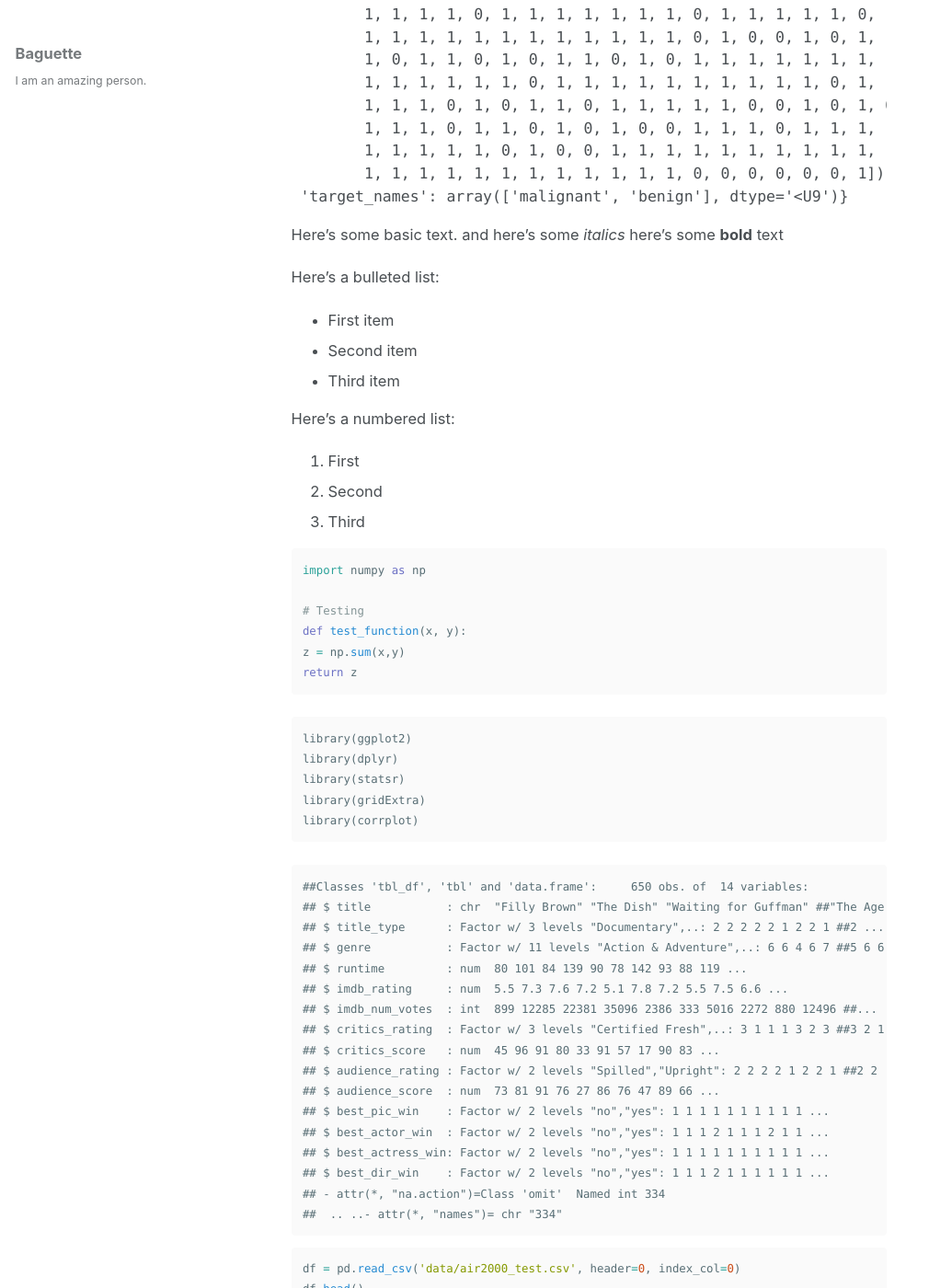
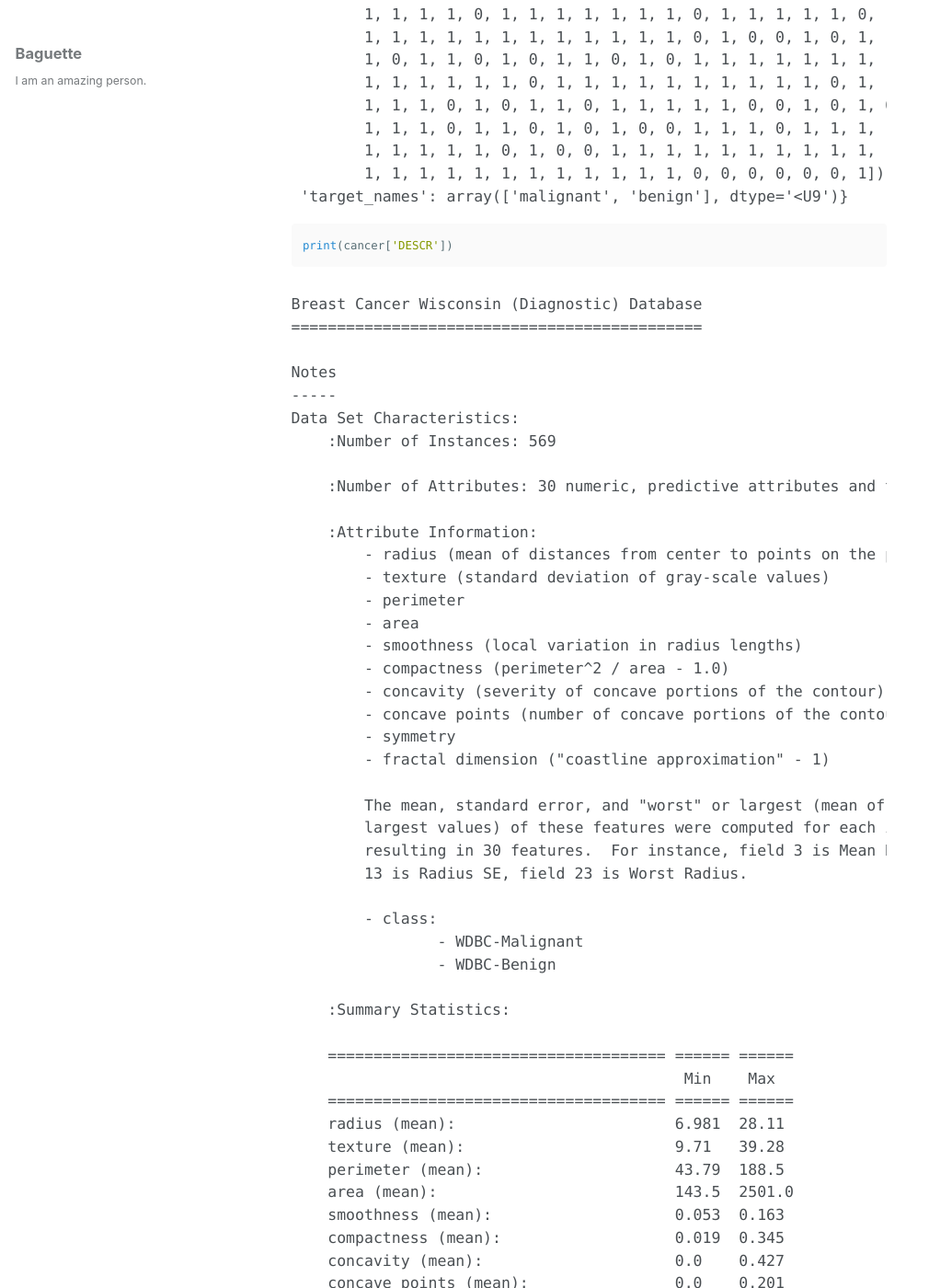
Before and after one commit to baguettexci/baguettexci.gituhb.io, a Jekyll site: the page built from _posts/2018-10-14-Project.md, in a window 1280 px wide and 1400 px high, scrolled down 4671 px. Shown: the whole window at 92% size, without its empty margins (0-1010 px from the left). Built offline with Jekyll 4.4.1, drawn with Linux system fonts in a browser that asks for light colours; nearby versions of some CDN libraries; some of the changed text lies outside the part shown.

Commit message:
Update 2018-10-14-Project.md

````diff
--- a/_posts/2018-10-14-Project.md
+++ b/_posts/2018-10-14-Project.md
@@ -194,6 +194,132 @@ References
         1, 1, 1, 1, 1, 0, 1, 0, 0, 1, 1, 1, 1, 1, 1, 1, 1, 1, 1, 1, 1, 1,
         1, 1, 1, 1, 1, 1, 1, 1, 1, 1, 1, 1, 0, 0, 0, 0, 0, 0, 1]),
  &#39;target_names&#39;: array([&#39;malignant&#39;, &#39;benign&#39;], dtype=&#39;&lt;U9&#39;)}</pre>
+</div>
+
+
+```python
+print(cancer['DESCR'])
+```
+<div class="output_subarea output_stream output_stdout output_text" style="overflow-y:scroll;">
+<pre>Breast Cancer Wisconsin (Diagnostic) Database
+=============================================
+
+Notes
+-----
+Data Set Characteristics:
+    :Number of Instances: 569
+
+    :Number of Attributes: 30 numeric, predictive attributes and the class
+
+    :Attribute Information:
+        - radius (mean of distances from center to points on the perimeter)
+        - texture (standard deviation of gray-scale values)
+        - perimeter
+        - area
+        - smoothness (local variation in radius lengths)
+        - compactness (perimeter^2 / area - 1.0)
+        - concavity (severity of concave portions of the contour)
+        - concave points (number of concave portions of the contour)
+        - symmetry
+        - fractal dimension (&#34;coastline approximation&#34; - 1)
+
+        The mean, standard error, and &#34;worst&#34; or largest (mean of the three
+        largest values) of these features were computed for each image,
+        resulting in 30 features.  For instance, field 3 is Mean Radius, field
+        13 is Radius SE, field 23 is Worst Radius.
+
+        - class:
+                - WDBC-Malignant
+                - WDBC-Benign
+
+    :Summary Statistics:
+
+    ===================================== ====== ======
+                                           Min    Max
+    ===================================== ====== ======
+    radius (mean):                        6.981  28.11
+    texture (mean):                       9.71   39.28
+    perimeter (mean):                     43.79  188.5
+    area (mean):                          143.5  2501.0
+    smoothness (mean):                    0.053  0.163
+    compactness (mean):                   0.019  0.345
+    concavity (mean):                     0.0    0.427
+    concave points (mean):                0.0    0.201
+    symmetry (mean):                      0.106  0.304
+    fractal dimension (mean):             0.05   0.097
+    radius (standard error):              0.112  2.873
+    texture (standard error):             0.36   4.885
+    perimeter (standard error):           0.757  21.98
+    area (standard error):                6.802  542.2
+    smoothness (standard error):          0.002  0.031
+    compactness (standard error):         0.002  0.135
+    concavity (standard error):           0.0    0.396
+    concave points (standard error):      0.0    0.053
+    symmetry (standard error):            0.008  0.079
+    fractal dimension (standard error):   0.001  0.03
+    radius (worst):                       7.93   36.04
+    texture (worst):                      12.02  49.54
+    perimeter (worst):                    50.41  251.2
+    area (worst):                         185.2  4254.0
+    smoothness (worst):                   0.071  0.223
+    compactness (worst):                  0.027  1.058
+    concavity (worst):                    0.0    1.252
+    concave points (worst):               0.0    0.291
+    symmetry (worst):                     0.156  0.664
+    fractal dimension (worst):            0.055  0.208
+    ===================================== ====== ======
+
+    :Missing Attribute Values: None
+
+    :Class Distribution: 212 - Malignant, 357 - Benign
+
+    :Creator:  Dr. William H. Wolberg, W. Nick Street, Olvi L. Mangasarian
+
+    :Donor: Nick Street
+
+    :Date: November, 1995
+
+This is a copy of UCI ML Breast Cancer Wisconsin (Diagnostic) datasets.
+https://goo.gl/U2Uwz2
+
+Features are computed from a digitized image of a fine needle
+aspirate (FNA) of a breast mass.  They describe
+characteristics of the cell nuclei present in the image.
+
+Separating plane described above was obtained using
+Multisurface Method-Tree (MSM-T) [K. P. Bennett, &#34;Decision Tree
+Construction Via Linear Programming.&#34; Proceedings of the 4th
+Midwest Artificial Intelligence and Cognitive Science Society,
+pp. 97-101, 1992], a classification method which uses linear
+programming to construct a decision tree.  Relevant features
+were selected using an exhaustive search in the space of 1-4
+features and 1-3 separating planes.
+
+The actual linear program used to obtain the separating plane
+in the 3-dimensional space is that described in:
+[K. P. Bennett and O. L. Mangasarian: &#34;Robust Linear
+Programming Discrimination of Two Linearly Inseparable Sets&#34;,
+Optimization Methods and Software 1, 1992, 23-34].
+
+This database is also available through the UW CS ftp server:
+
+ftp ftp.cs.wisc.edu
+cd math-prog/cpo-dataset/machine-learn/WDBC/
+
+References
+----------
+   - W.N. Street, W.H. Wolberg and O.L. Mangasarian. Nuclear feature extraction
+     for breast tumor diagnosis. IS&amp;T/SPIE 1993 International Symposium on
+     Electronic Imaging: Science and Technology, volume 1905, pages 861-870,
+     San Jose, CA, 1993.
+   - O.L. Mangasarian, W.N. Street and W.H. Wolberg. Breast cancer diagnosis and
+     prognosis via linear programming. Operations Research, 43(4), pages 570-577,
+     July-August 1995.
+   - W.H. Wolberg, W.N. Street, and O.L. Mangasarian. Machine learning techniques
+     to diagnose breast cancer from fine-needle aspirates. Cancer Letters 77 (1994)
+     163-171.
+
+</pre>
 </div>
 
 Here's some basic text.
````
